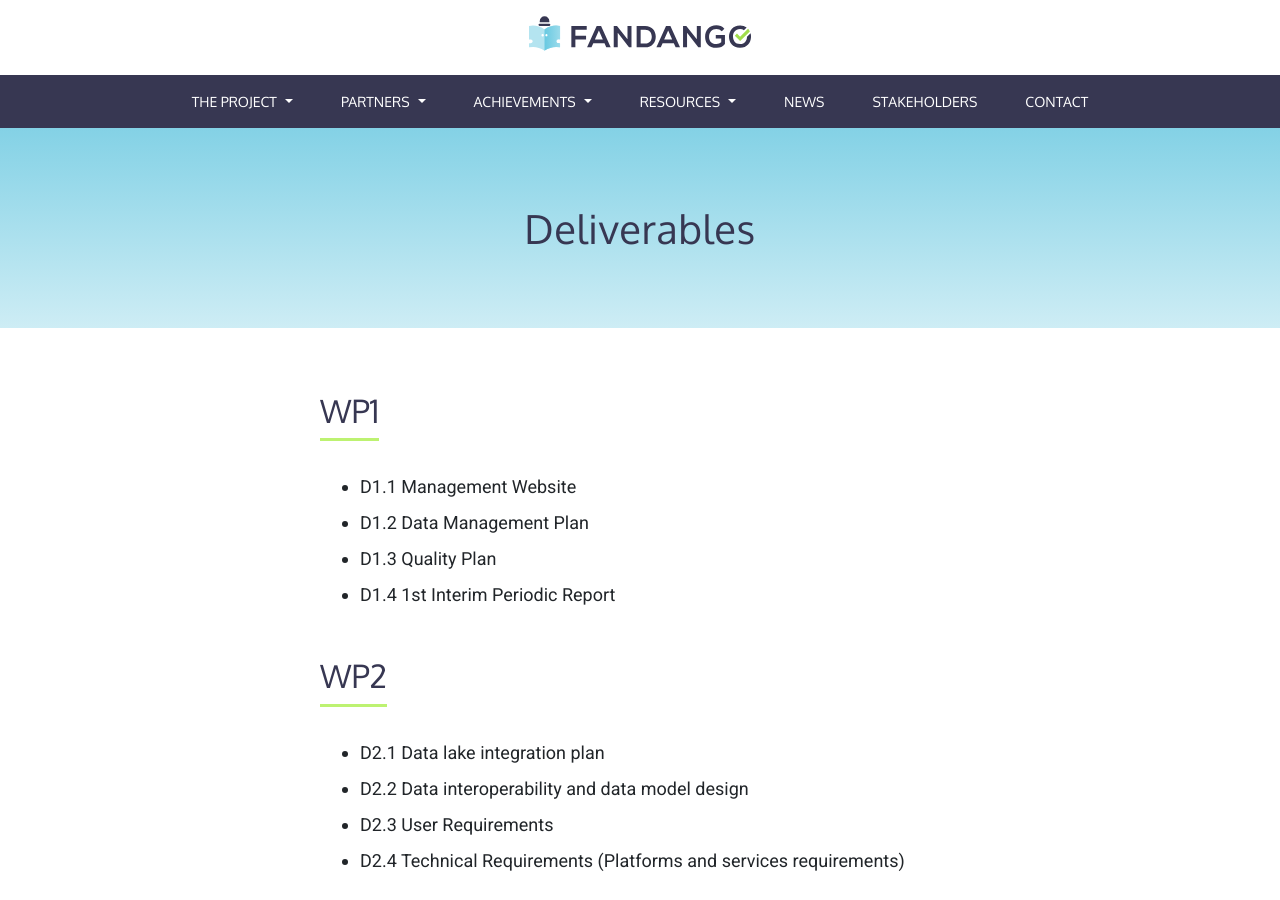
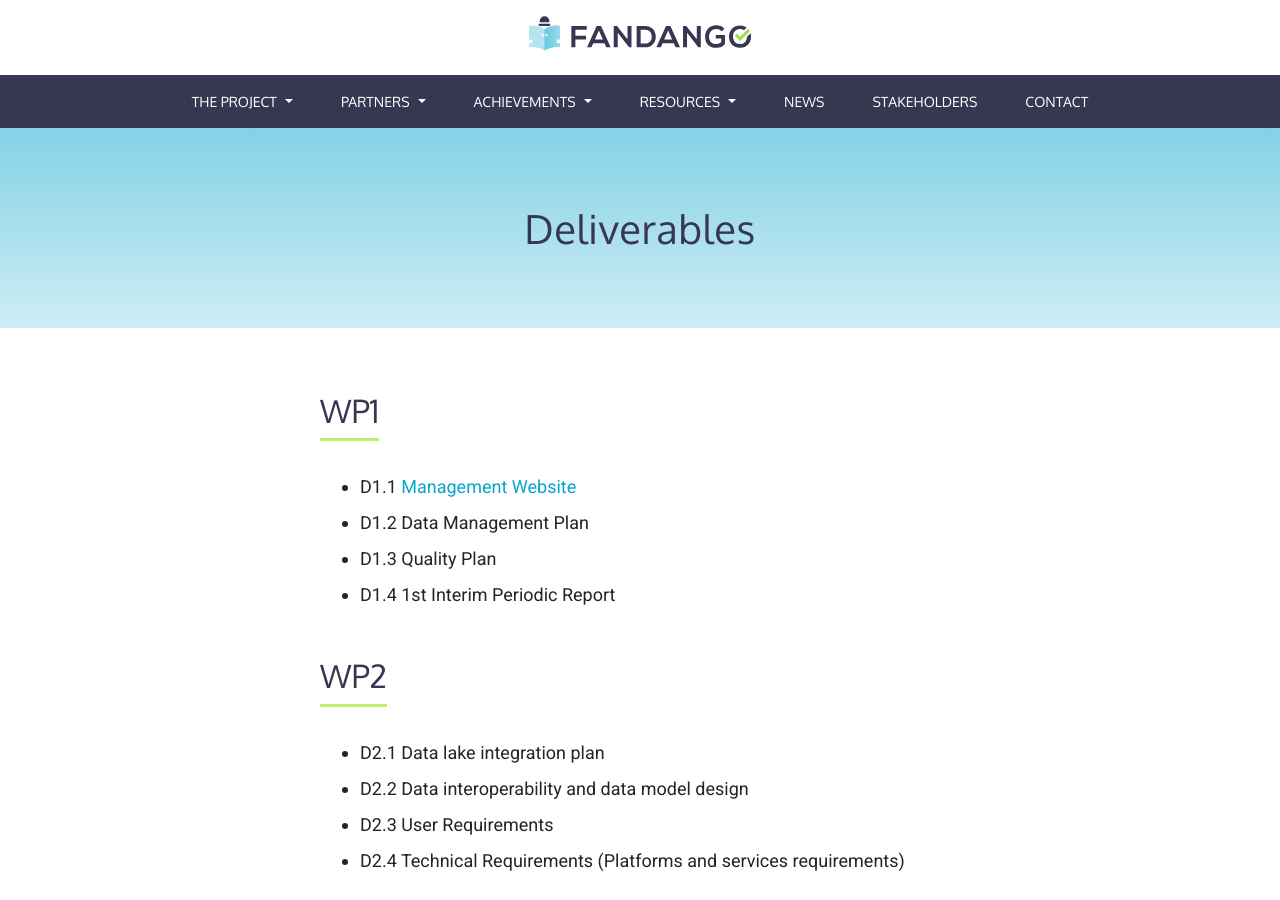
Before and after one commit to fandangOrg/fandango-web, a Jekyll site: the page built from achievements/deliverables.md, in a window 1280 px wide and 900 px high. Built offline with Jekyll 4.4.1, drawn with Linux system fonts in a browser that asks for light colours; comment, search, counter and statistics services are not loaded; part of the change alters nothing that is shown.

```diff
--- a/achievements/deliverables.md
+++ b/achievements/deliverables.md
@@ -8,7 +8,7 @@ navigation_parent: Achievements
 
 ### WP1
 
-* D1.1 Management Website
+* D1.1 [Management Website](https://fandango-project.eu/deliverables/D1.1%20Management%20Website.pdf)
 * D1.2 Data Management Plan
 * D1.3 Quality Plan
 * D1.4 1st Interim Periodic Report
```
